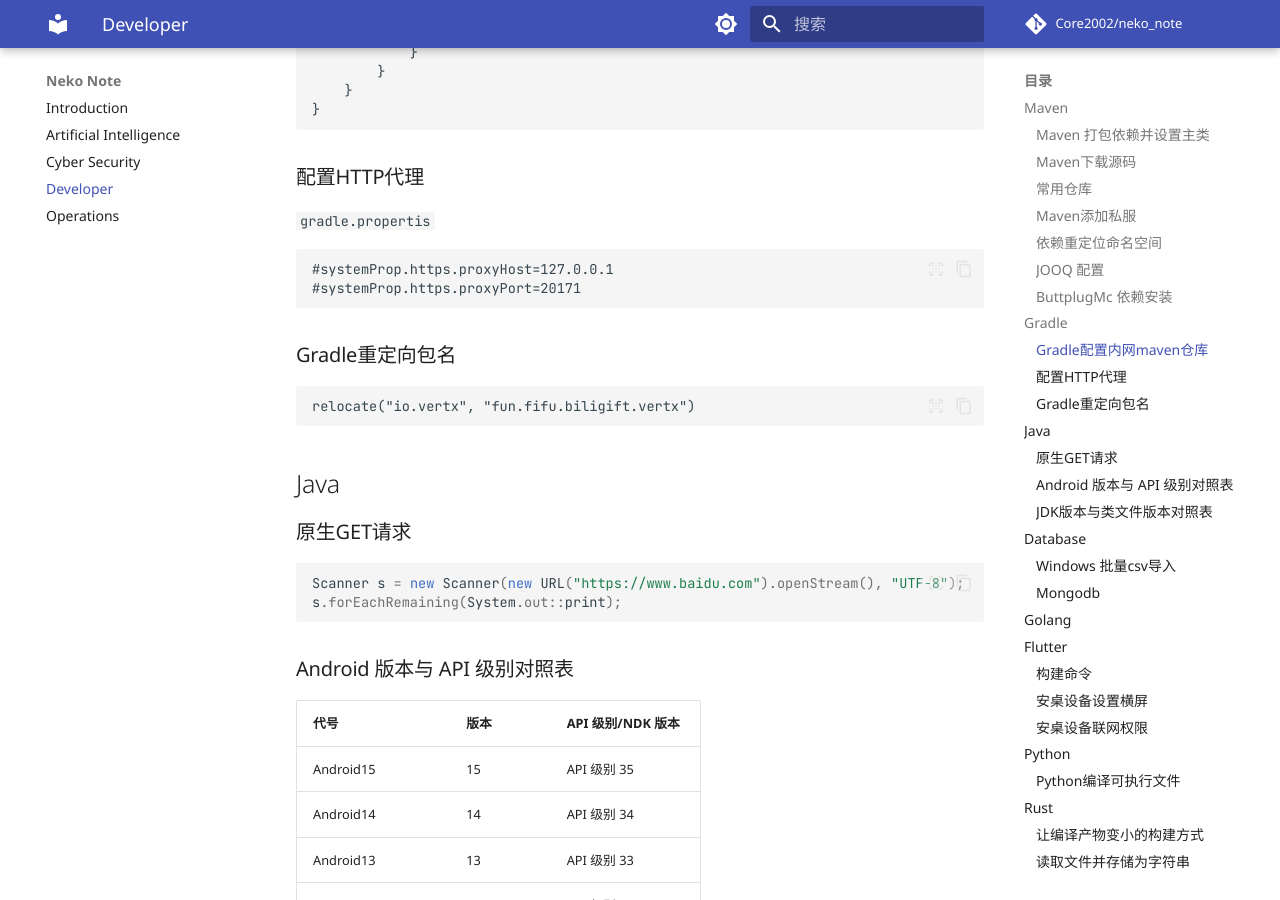
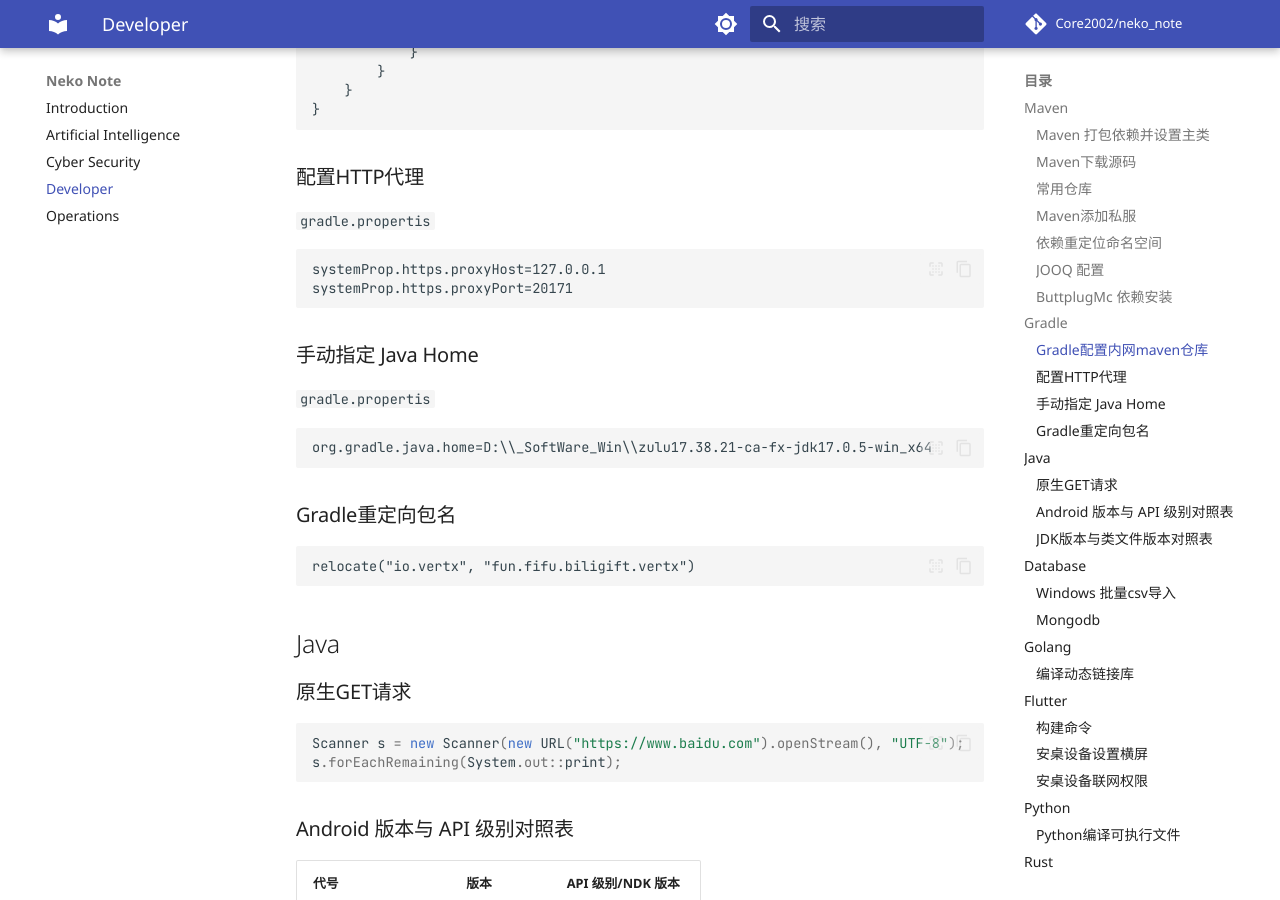
Before and after one commit to Core2002/neko_note, an MkDocs documentation site: the page built from docs/developer.md, in a window 1280 px wide and 900 px high, scrolled down 5224 px. Built offline with MkDocs 1.6.1 and Material for MkDocs 9.7.7, drawn with Linux system fonts in a browser that asks for light colours; comment, search, counter and statistics services are not loaded; some of the changed text lies outside the part shown.

Commit message:
👷 Chore: Update build configurations and tips.
- Add instructions for manual Java Home specification
- Include example for compiling dynamic libraries in Go
- Update Rust section title for clarity
- Provide additional Gradle properties configuration

````diff
--- a/docs/developer.md
+++ b/docs/developer.md
@@ -275,8 +275,16 @@ publishing {
 `gradle.propertis`
 
 ```conf
-#systemProp.https.proxyHost=127.0.0.1
-#systemProp.https.proxyPort=20171
+systemProp.https.proxyHost=127.0.0.1
+systemProp.https.proxyPort=20171
+```
+
+### 手动指定 Java Home
+
+`gradle.propertis`
+
+```conf
+org.gradle.java.home=D:\\_SoftWare_Win\\zulu17.38.21-ca-fx-jdk17.0.5-win_x64
 ```
 
 ### Gradle重定向包名
@@ -583,6 +591,8 @@ sudo rm -r /var/lib/mongodb
 
 ## Golang
 
+### 编译动态链接库
+
 如果是windows系统，则编译命令为：
 
 ```powershell
@@ -637,7 +647,7 @@ nuitka --standalone --onefile demo.py
 
 ## Rust
 
-### 让编译产物变小的构建方式
+### 动态链接法减小编译产物体积
 
 ```bash
 cargo rustc --release -- -C prefer-dynamic
````
